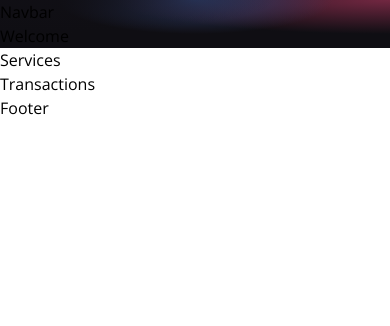
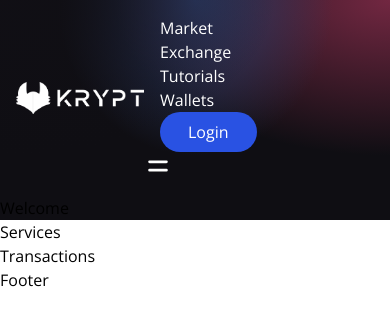
Before and after one commit to devym-37/React_Study_Repo, a React (Vite) app in the folder webThree/client/: page / in a window 390 px wide. Shown: the top 326 px of the page. Built offline with nearby package versions, Linux system fonts and the light colour scheme.

Commit message:
# web3.0 navbar 추가

```diff
--- a/webThree/client/src/components/Navbar.tsx
+++ b/webThree/client/src/components/Navbar.tsx
@@ -1,10 +1,55 @@
+import { useState } from "react";
 import { HiMenuAlt4 } from "react-icons/hi";
 import { AiOutlineClose } from "react-icons/ai";
 
 import logo from "../../images/logo.png";
 
+const NavbarItem = ({ title, classProps }: { title: string; classProps?: string }) => {
+    return <li className={`mx-4 cursor-pointer ${classProps}`}>{title}</li>;
+};
+
+const ListData = ["Market", "Exchange", "Tutorials", "Wallets"];
+
 const Navbar = () => {
-    return <h1>Navbar</h1>;
+    const [toggleMenu, setToggleMenu] = useState(false);
+
+    const handleClickCloseMenu = () => {
+        setToggleMenu(false);
+    };
+
+    const handleClickOpenMenu = () => {
+        setToggleMenu(true);
+    };
+
+    return (
+        <nav className='w-full flex md:justify-center jusitfy-between items-center p-4'>
+            <div className='md:flex-[0.5] flex-initial justify-center items-center'>
+                <img src={logo} alt='logo' className='w-32 cursor-pointer' />
+            </div>
+            <ul className='text-white md:flex hiddent list-none flex-row justify-between item-center flex-initial'>
+                {ListData.map((item, index) => {
+                    return <NavbarItem key={item + index} title={item} />;
+                })}
+                <li className='bg-[#2952e3] py-2 px-7 mx-4 rounded-full cursor-pointer hover:bg-[#2546bd]'>Login</li>
+
+                <div className='flex relative'>
+                    {toggleMenu ? (
+                        <AiOutlineClose
+                            fontSize={28}
+                            className='text-white md:hidden cursor-pointer'
+                            onClick={handleClickCloseMenu}
+                        />
+                    ) : (
+                        <HiMenuAlt4
+                            fontSize={28}
+                            className='text-white md:hidden cursor-pointer'
+                            onClick={handleClickOpenMenu}
+                        />
+                    )}
+                </div>
+            </ul>
+        </nav>
+    );
 };
 
 export default Navbar;
```
